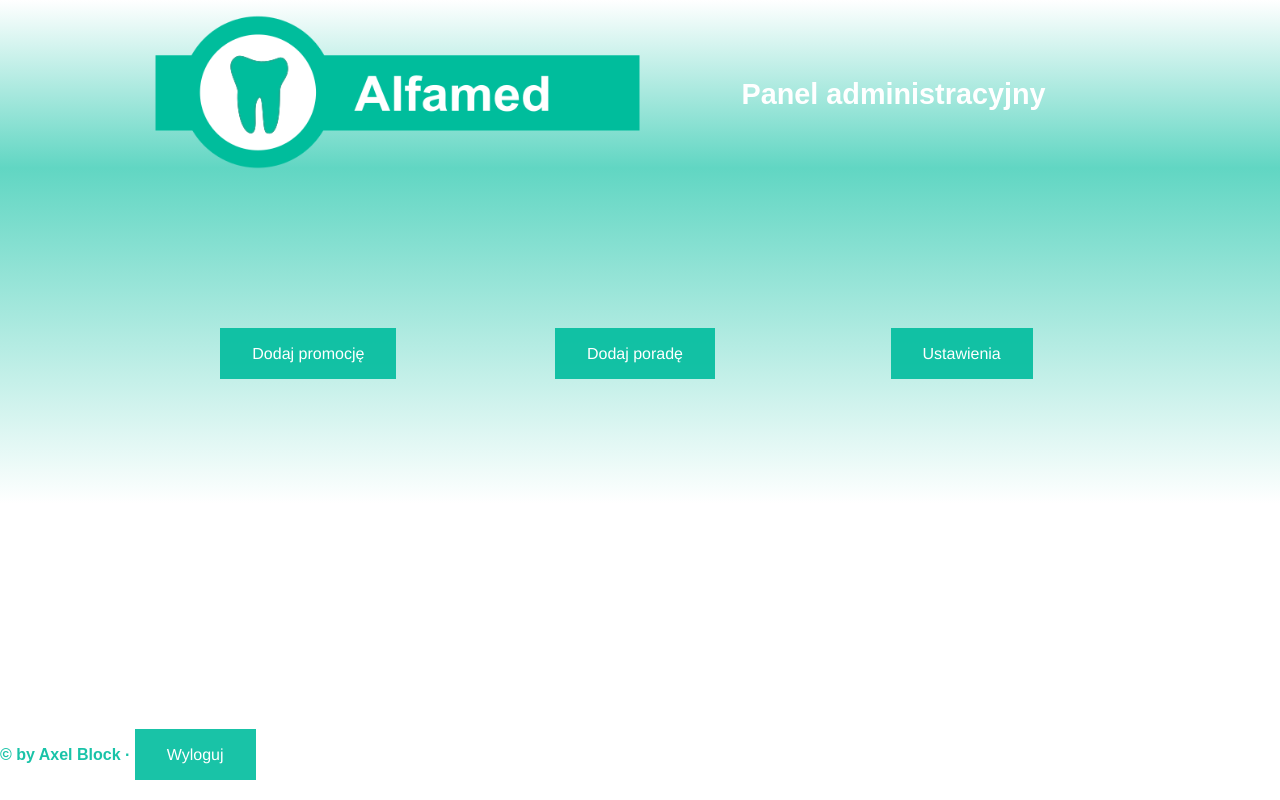
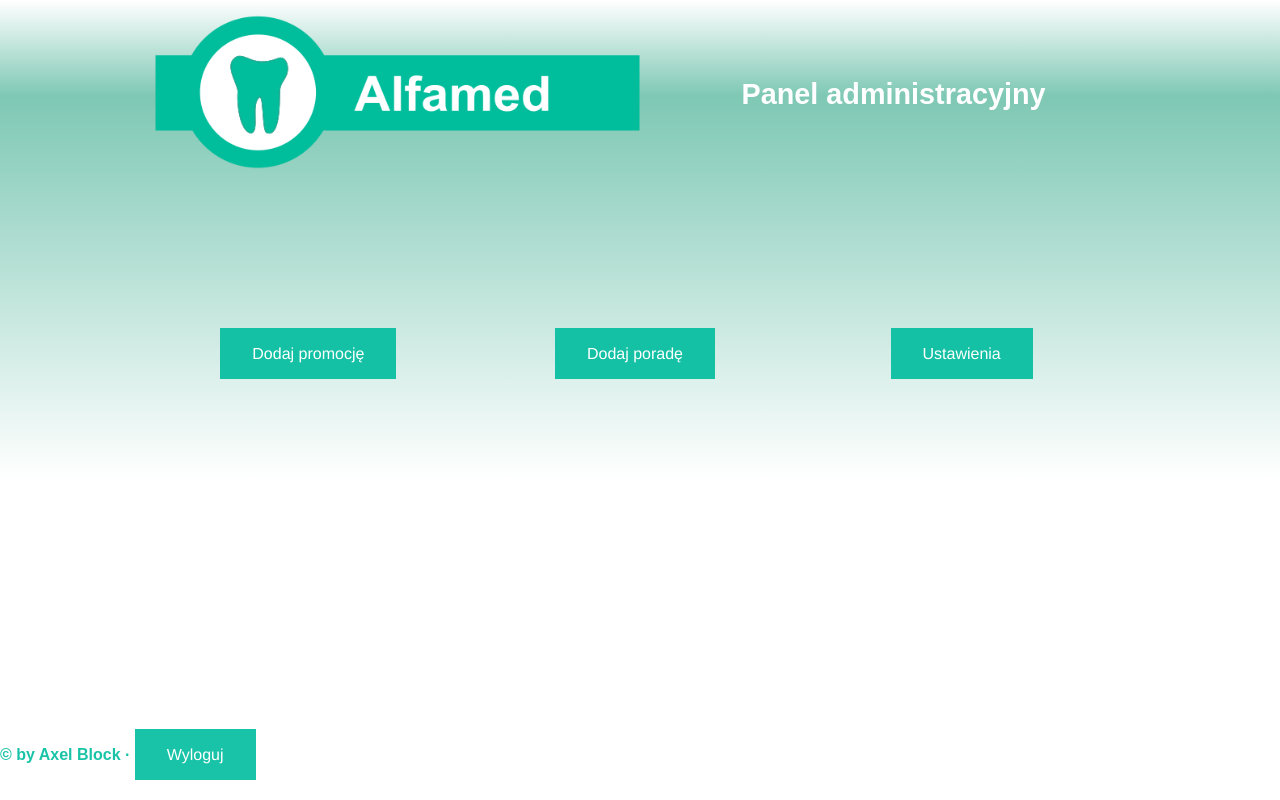
Before and after one commit to formellaalex/AlfaMed, a Symfony app: template src/CMSBundle/Resources/views/Default/admin.html.twig in a window 1280 px wide. Run offline with Twig, Linux system fonts and the light colour scheme; the template is opened without the code that fills it, so the values that code supplies are empty; some libraries are stand-ins or nearby versions.

Commit message:
Updated css gradient

```diff
--- a/web/bundles/framework/css/style.css
+++ b/web/bundles/framework/css/style.css
@@ -1,12 +1,11 @@
 body {
 	background: rgba(255, 255, 255, 0.52);
-	background: -moz-linear-gradient(top, rgba(255, 255, 255, 0.52) 0%, rgba(0, 189, 158, 0.62) 21%, rgba(255, 255, 255, 0.82) 63%, rgba(255, 255, 255, 1) 100%);
-	background: -webkit-gradient(left top, left bottom, color-stop(0%, rgba(255, 255, 255, 0.52)), color-stop(21%, rgba(0, 189, 158, 0.62)), color-stop(63%, rgba(255, 255, 255, 0.82)), color-stop(100%, rgba(255, 255, 255, 1)));
-	background: -webkit-linear-gradient(top, rgba(255, 255, 255, 0.52) 0%, rgba(0, 189, 158, 0.62) 21%, rgba(255, 255, 255, 0.82) 63%, rgba(255, 255, 255, 1) 100%);
-	background: -o-linear-gradient(top, rgba(255, 255, 255, 0.52) 0%, rgba(0, 189, 158, 0.62) 21%, rgba(255, 255, 255, 0.82) 63%, rgba(255, 255, 255, 1) 100%);
-	background: -ms-linear-gradient(top, rgba(255, 255, 255, 0.52) 0%, rgba(0, 189, 158, 0.62) 21%, rgba(255, 255, 255, 0.82) 63%, rgba(255, 255, 255, 1) 100%);
-	background: linear-gradient(to bottom, rgba(255, 255, 255, 0.52) 0%, rgba(0, 189, 158, 0.62) 21%, rgba(255, 255, 255, 0.82) 63%, rgba(255, 255, 255, 1) 100%);
-	filter: progid:DXImageTransform.Microsoft.gradient(startColorstr='#ffffff', endColorstr='#ffffff', GradientType=0);
+	/* Permalink - use to edit and share this gradient: http://colorzilla.com/gradient-editor/#5ebaa1+0,ffffff+60&0+0,1+12,1+33,0+100 */
+	background: -moz-linear-gradient(top, rgba(94,186,161,0) 0%, rgba(126,200,180,1) 12%, rgba(182,224,213,1) 33%, rgba(255,255,255,0.6) 60%, rgba(255,255,255,0) 100%); /* FF3.6-15 */
+	background: -webkit-linear-gradient(top, rgba(94,186,161,0) 0%,rgba(126,200,180,1) 12%,rgba(182,224,213,1) 33%,rgba(255,255,255,0.6) 60%,rgba(255,255,255,0) 100%); /* Chrome10-25,Safari5.1-6 */
+	background: linear-gradient(to bottom, rgba(94,186,161,0) 0%,rgba(126,200,180,1) 12%,rgba(182,224,213,1) 33%,rgba(255,255,255,0.6) 60%,rgba(255,255,255,0) 100%); /* W3C, IE10+, FF16+, Chrome26+, Opera12+, Safari7+ */
+	filter: progid:DXImageTransform.Microsoft.gradient( startColorstr='#005ebaa1', endColorstr='#00ffffff',GradientType=0 ); /* IE6-9 */
+
 	background-repeat: no-repeat;
 	overflow-x: hidden;
 
```
Also changed, not shown: src/CMSBundle/Resources/public/css/style.css (+6 -7 lines), web/bundles/cms/css/style.css (+6 -7 lines), 14 other files.
